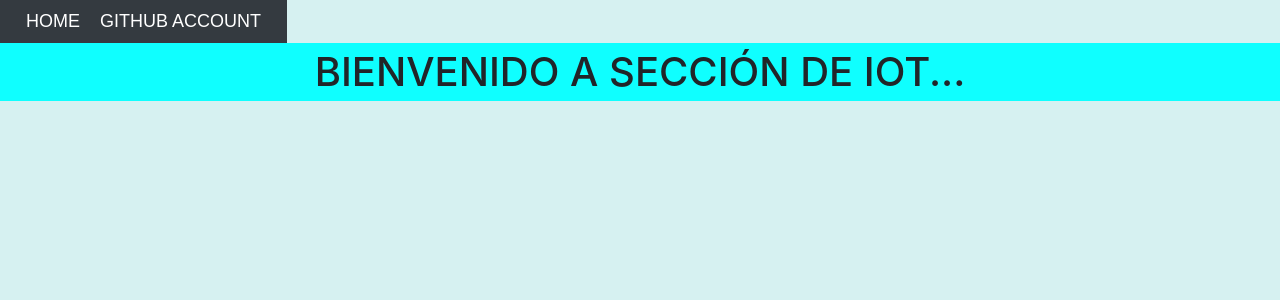
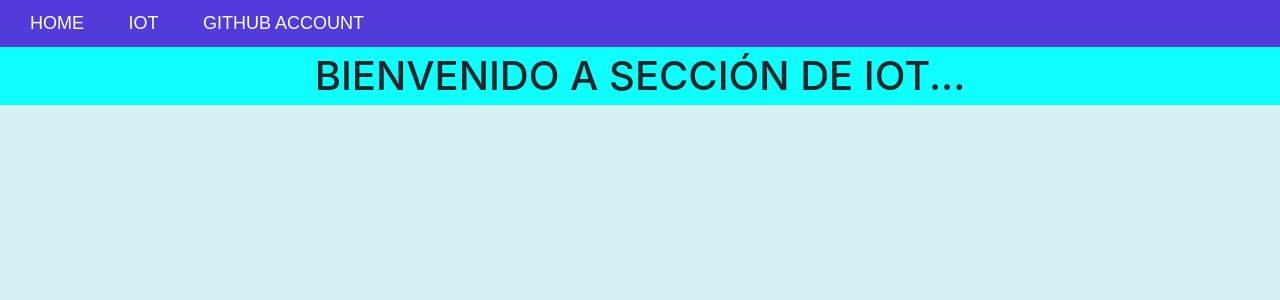
Before and after one commit to san99tiago/WEB_FLASK_PLATZI, a Flask app: page /IOT in a window 1280 px wide. Shown: the top 300 px of the page. Run offline with Flask 2, Linux system fonts and the light colour scheme; some libraries are stand-ins or nearby versions.

Commit message:
nueva navbar SIN usar bootstrap navbar

```diff
--- a/PROYECTOS/FLASK_09_SESSION_Y_WTF/templates/navbar.html
+++ b/PROYECTOS/FLASK_09_SESSION_Y_WTF/templates/navbar.html
@@ -1,11 +1,18 @@
 <!-- ARCHIVO PARA CREAR BARRA DE NAVEGACION DE NUESTRA APP -->
 
 <style>
+    .fila-fondo {
+        background-color: rgb(81, 60, 218);
+        padding: 10px;
+    }
     .navegador{
         color: white;
-        padding:10px;
+        background-color: rgb(81, 60, 218);
+        padding:20px;
+        padding-top: 20px;
         font-family: sans-serif;
         font-size:  large;
+
     }
 
     .navegador:hover {
@@ -15,18 +22,9 @@
     }
 
 </style>
-<nav class="navbar navbar-expand-lg navbar-light bg-dark">
-    <div class="collapse navbar-collapse" id="navbarNavDropdown">
-        <ul class="navbar-nav">
 
-            <li class="nav-item">
-                <li> <a href="{{url_for('index')}}"  class="navegador" >HOME</a> </li>
-            </li>
-
-            <li class="nav-item">
-                <li> <a href="https://github.com/san99tiago"  target="_blank" class="navegador">GITHUB ACCOUNT</a> </li>
-            </li>
-
-        </ul>
-    </div>
-  </nav>
+<nav class="col-12  fila-fondo">
+    <a href="{{url_for('index')}}" class="navegador" >HOME</a >
+    <a href="{{url_for('IOT')}}" class="navegador">IOT</a>
+    <a href="https://github.com/san99tiago" class="navegador"  target="_blank">GITHUB ACCOUNT</a>
+</nav>
```
